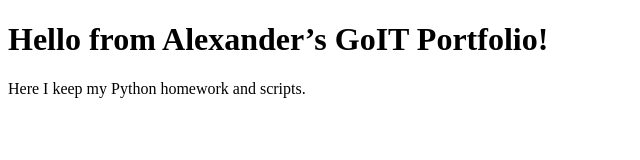
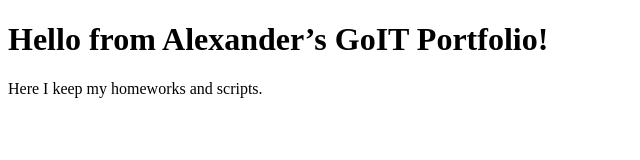
Before and after one commit to askryabikov/GoIT, a plain HTML site: page index.html in a window 1280 px wide. Shown: the full height of the page, 0-640 px from the left. Drawn offline with Linux system fonts and the light colour scheme.

Commit message:
Update 2

```diff
--- a/index.html
+++ b/index.html
@@ -2,10 +2,10 @@
 <html lang="en">
 <head>
   <meta charset="UTF-8">
-  <title>GoIT Python Projects</title>
+  <title>GoIT lectures</title>
 </head>
 <body>
   <h1>Hello from Alexander’s GoIT Portfolio!</h1>
-  <p>Here I keep my Python homework and scripts.</p>
+  <p>Here I keep my homeworks and scripts.</p>
 </body>
 </html>
```
Also changed, not shown: 2 other files.
